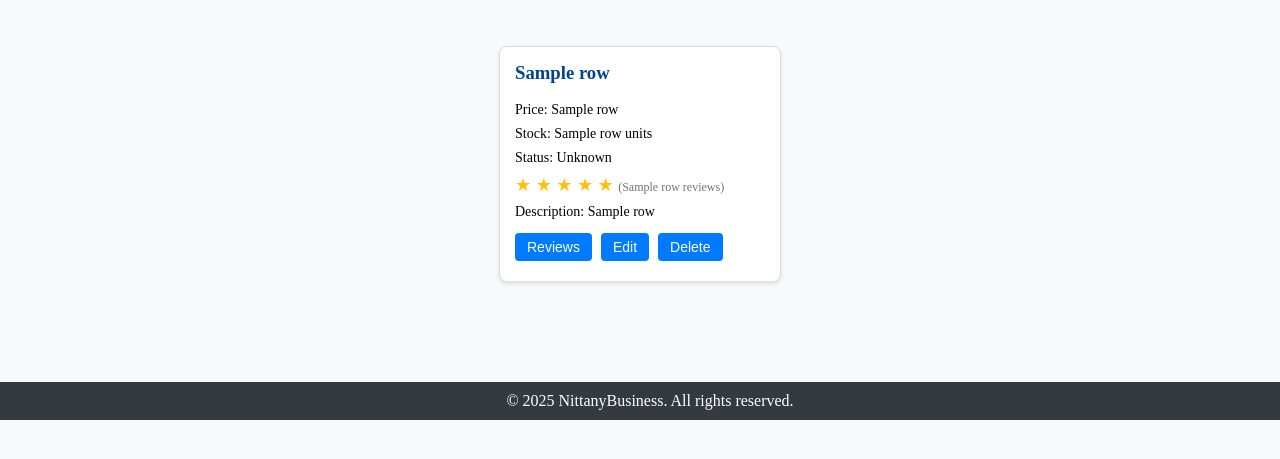
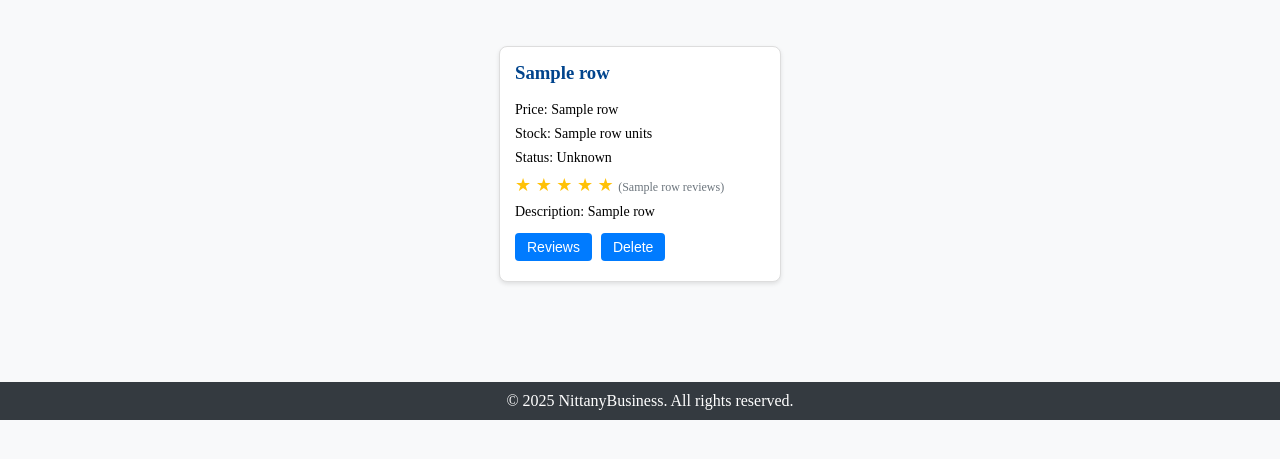
Before and after one commit to bz28/431w, a Flask app: template web_app/templates/seller_products.html in a window 1280 px wide. Shown: the part 268-727 px from the top of the page. Run offline with Flask 3, Linux system fonts and the light colour scheme; the template is opened without the code that fills it: most values are stand-ins (such as "Sample title", 1, 10 or a date in 2020).

Commit message:
Removed edit button from seller_products.html

```diff
--- a/web_app/templates/seller_products.html
+++ b/web_app/templates/seller_products.html
@@ -214,7 +214,6 @@
 
                 <p>Description: {{ product[5] }}</p>
                 <button class="action-button">Reviews</button>
-                <button class="action-button">Edit</button>
                 <button class="action-button">Delete</button>
             </div>
             {% endfor %}
```
